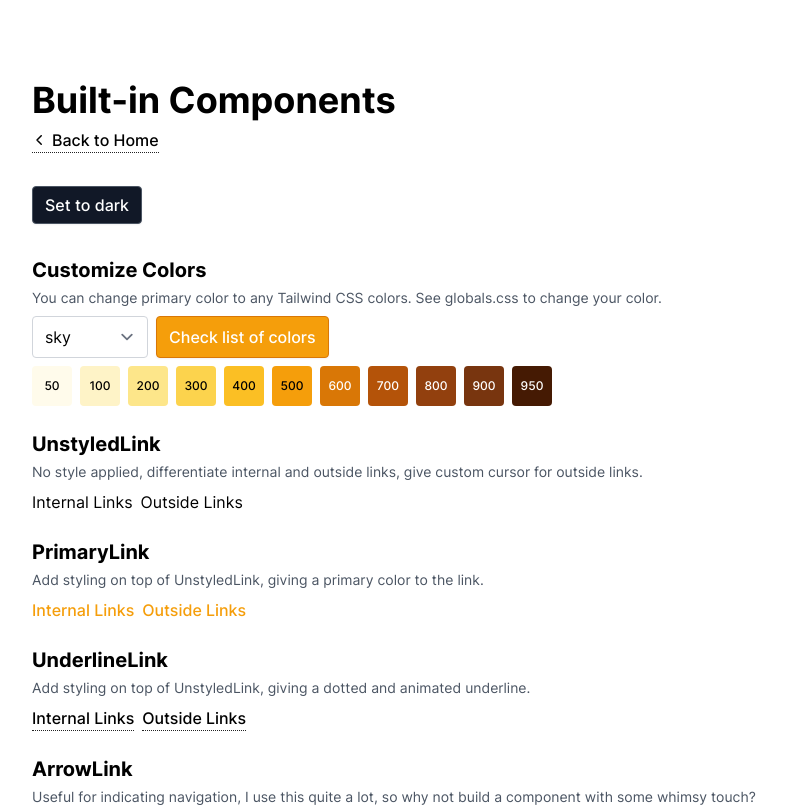
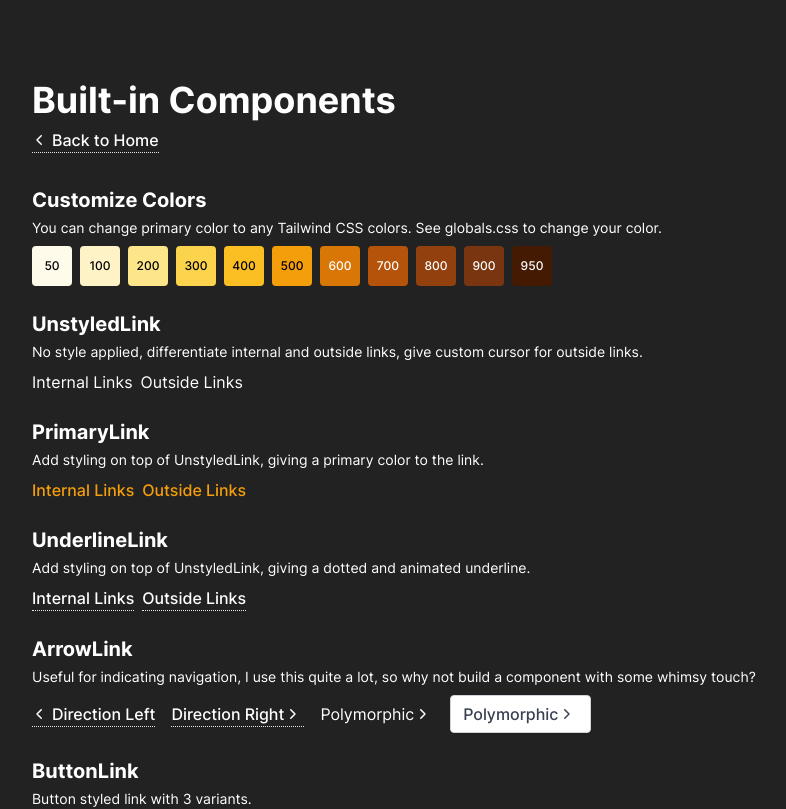
Before and after one commit to SotSF/sotsf-website, a Next.js app: page /components in a window 1280 px wide. Shown: the top 809 px of the page, without its empty margins (58-844 px from the left). Built offline with nearby package versions, Linux system fonts and the light colour scheme.

Commit message:
feat: default to dark mode

```diff
--- a/src/app/components/page.tsx
+++ b/src/app/components/page.tsx
@@ -22,17 +22,10 @@ import UnstyledLink from '@/components/links/UnstyledLink';
 import NextImage from '@/components/NextImage';
 import Skeleton from '@/components/Skeleton';
 
-type Color = (typeof colorList)[number];
-
 export default function ComponentPage() {
-  const [mode, setMode] = React.useState<'dark' | 'light'>('light');
-  const [color, setColor] = React.useState<Color>('sky');
-  function toggleMode() {
-    return mode === 'dark' ? setMode('light') : setMode('dark');
-  }
-
-  const textColor = mode === 'dark' ? 'text-gray-300' : 'text-gray-600';
-
+  const mode = 'dark';
+  const color = 'amber';
+  const textColor = 'text-white';
   return (
     <main>
       <section
@@ -49,16 +42,6 @@ export default function ComponentPage() {
             Back to Home
           </ArrowLink>
 
-          <div className='mt-8 flex flex-wrap gap-2'>
-            <Button
-              onClick={toggleMode}
-              variant={mode === 'dark' ? 'light' : 'dark'}
-            >
-              Set to {mode === 'dark' ? 'light' : 'dark'}
-            </Button>
-            {/* <Button onClick={randomize}>Randomize CSS Variable</Button> */}
-          </div>
-
           <ol className='mt-8 space-y-6'>
             <li className='space-y-2'>
               <h2 className='text-lg md:text-xl'>Customize Colors</h2>
@@ -66,30 +49,7 @@ export default function ComponentPage() {
                 You can change primary color to any Tailwind CSS colors. See
                 globals.css to change your color.
               </p>
-              <div className='flex flex-wrap gap-2'>
-                <select
-                  name='color'
-                  id='color'
-                  value={color}
-                  className={clsx(
-                    'block max-w-xs rounded',
-                    mode === 'dark'
-                      ? 'bg-dark border border-gray-600'
-                      : 'border-gray-300 bg-white',
-                    'focus:border-primary-400 focus:ring-primary-400 focus:outline-none focus:ring'
-                  )}
-                  onChange={(e) => setColor(e.target.value as Color)}
-                >
-                  {colorList.map((c) => (
-                    <option key={c} value={c}>
-                      {c}
-                    </option>
-                  ))}
-                </select>
-                <ButtonLink href='https://github.com/theodorusclarence/ts-nextjs-tailwind-starter/blob/main/src/styles/colors.css'>
-                  Check list of colors
-                </ButtonLink>
-              </div>
+
               <div className='flex flex-wrap gap-2 text-xs font-medium'>
                 <div className='bg-primary-50 flex h-10 w-10 items-center justify-center rounded text-black'>
                   50
@@ -207,14 +167,12 @@ export default function ComponentPage() {
                 </ButtonLink>
                 <ButtonLink
                   variant='outline'
-                  isDarkBg={mode === 'dark'}
                   href='https://theodorusclarence.com'
                 >
                   Outline Variant
                 </ButtonLink>
                 <ButtonLink
                   variant='ghost'
-                  isDarkBg={mode === 'dark'}
                   href='https://theodorusclarence.com'
                 >
                   Ghost Variant
@@ -237,12 +195,8 @@ export default function ComponentPage() {
               </p>
               <div className='flex flex-wrap gap-2'>
                 <Button variant='primary'>Primary Variant</Button>
-                <Button variant='outline' isDarkBg={mode === 'dark'}>
-                  Outline Variant
-                </Button>
-                <Button variant='ghost' isDarkBg={mode === 'dark'}>
-                  Ghost Variant
-                </Button>
+                <Button variant='outline'>Outline Variant</Button>
+                <Button variant='ghost'>Ghost Variant</Button>
                 <Button variant='dark'>Dark Variant</Button>
                 <Button variant='light'>Light Variant</Button>
               </div>
@@ -258,16 +212,10 @@ export default function ComponentPage() {
                   variant='outline'
                   leftIcon={Plus}
                   rightIcon={ArrowRight}
-                  isDarkBg={mode === 'dark'}
                 >
                   Icon
                 </Button>
-                <Button
-                  variant='ghost'
-                  leftIcon={Plus}
-                  rightIcon={ArrowRight}
-                  isDarkBg={mode === 'dark'}
-                >
+                <Button variant='ghost' leftIcon={Plus} rightIcon={ArrowRight}>
                   Icon
                 </Button>
                 <Button variant='dark' leftIcon={Plus} rightIcon={ArrowRight}>
@@ -281,10 +229,10 @@ export default function ComponentPage() {
                 <Button size='sm' variant='primary'>
                   Small Size
                 </Button>
-                <Button size='sm' variant='outline' isDarkBg={mode === 'dark'}>
+                <Button size='sm' variant='outline'>
                   Small Size
                 </Button>
-                <Button size='sm' variant='ghost' isDarkBg={mode === 'dark'}>
+                <Button size='sm' variant='ghost'>
                   Small Size
                 </Button>
                 <Button size='sm' variant='dark'>
@@ -308,7 +256,6 @@ export default function ComponentPage() {
                   variant='outline'
                   leftIcon={Plus}
                   rightIcon={ArrowRight}
-                  isDarkBg={mode === 'dark'}
                 >
                   Icon
                 </Button>
@@ -317,7 +264,6 @@ export default function ComponentPage() {
                   variant='ghost'
                   leftIcon={Plus}
                   rightIcon={ArrowRight}
-                  isDarkBg={mode === 'dark'}
                 >
                   Icon
                 </Button>
@@ -344,10 +290,10 @@ export default function ComponentPage() {
                 <Button disabled variant='primary'>
                   Disabled
                 </Button>
-                <Button disabled variant='outline' isDarkBg={mode === 'dark'}>
+                <Button disabled variant='outline'>
                   Disabled
                 </Button>
-                <Button disabled variant='ghost' isDarkBg={mode === 'dark'}>
+                <Button disabled variant='ghost'>
                   Disabled
                 </Button>
                 <Button disabled variant='dark'>
@@ -361,10 +307,10 @@ export default function ComponentPage() {
                 <Button isLoading variant='primary'>
                   Disabled
                 </Button>
-                <Button isLoading variant='outline' isDarkBg={mode === 'dark'}>
+                <Button isLoading variant='outline'>
                   Disabled
                 </Button>
-                <Button isLoading variant='ghost' isDarkBg={mode === 'dark'}>
+                <Button isLoading variant='ghost'>
                   Disabled
                 </Button>
                 <Button isLoading variant='dark'>
@@ -434,28 +380,3 @@ export default function ComponentPage() {
     </main>
   );
 }
-
-const colorList = [
-  'slate',
-  'gray',
-  'zinc',
-  'neutral',
-  'stone',
-  'red',
-  'orange',
-  'amber',
-  'yellow',
-  'lime',
-  'green',
-  'emerald',
-  'teal',
-  'cyan',
-  'sky',
-  'blue',
-  'indigo',
-  'violet',
-  'purple',
-  'fuchsia',
-  'pink',
-  'rose',
-] as const;
--- a/src/app/page.tsx
+++ b/src/app/page.tsx
@@ -1,7 +1,4 @@
 'use client';
-
-import Head from 'next/head';
-import * as React from 'react';
 import '@/lib/env';
 
 import ArrowLink from '@/components/links/ArrowLink';
@@ -21,18 +18,15 @@ import Logo from '~/svg/Logo.svg';
 export default function HomePage() {
   return (
     <main>
-      <Head>
-        <title>Hi</title>
-      </Head>
-      <section className='bg-white'>
+      <section className='bg-dark'>
         <div className='layout relative flex min-h-screen flex-col items-center justify-center py-12 text-center'>
           <Logo className='w-16' />
           <h1 className='mt-4'>Next.js + Tailwind CSS + TypeScript Starter</h1>
-          <p className='mt-2 text-sm text-gray-800'>
+          <p className='mt-2 text-sm'>
             A starter for Next.js, Tailwind CSS, and TypeScript with Absolute
             Import, Seo, Link component, pre-configured with Husky{' '}
           </p>
-          <p className='mt-2 text-sm text-gray-700'>
+          <p className='mt-2 text-sm'>
             <ArrowLink href='https://github.com/theodorusclarence/ts-nextjs-tailwind-starter'>
               See the repository
             </ArrowLink>
@@ -55,7 +49,7 @@ export default function HomePage() {
             />
           </UnstyledLink>
 
-          <footer className='absolute bottom-2 text-gray-700'>
+          <footer className='absolute bottom-2'>
             © {new Date().getFullYear()} By{' '}
             <UnderlineLink href='https://theodorusclarence.com?ref=tsnextstarter'>
               Theodorus Clarence
--- a/src/components/buttons/Button.tsx
+++ b/src/components/buttons/Button.tsx
@@ -30,7 +30,7 @@ const Button = React.forwardRef<HTMLButtonElement, ButtonProps>(
       isLoading,
       variant = 'primary',
       size = 'base',
-      isDarkBg = false,
+      isDarkBg = true,
       leftIcon: LeftIcon,
       rightIcon: RightIcon,
       classNames,
--- a/src/components/buttons/IconButton.tsx
+++ b/src/components/buttons/IconButton.tsx
@@ -30,7 +30,7 @@ const IconButton = React.forwardRef<HTMLButtonElement, IconButtonProps>(
       disabled: buttonDisabled,
       isLoading,
       variant = 'primary',
-      isDarkBg = false,
+      isDarkBg = true,
       icon: Icon,
       classNames,
       ...rest
--- a/src/components/links/ButtonLink.tsx
+++ b/src/components/links/ButtonLink.tsx
@@ -36,7 +36,7 @@ const ButtonLink = React.forwardRef<HTMLAnchorElement, ButtonLinkProps>(
       className,
       variant = 'primary',
       size = 'base',
-      isDarkBg = false,
+      isDarkBg = true,
       leftIcon: LeftIcon,
       rightIcon: RightIcon,
       classNames,
--- a/src/components/links/IconLink.tsx
+++ b/src/components/links/IconLink.tsx
@@ -31,7 +31,7 @@ const IconLink = React.forwardRef<HTMLAnchorElement, IconLinkProps>(
       className,
       icon: Icon,
       variant = 'outline',
-      isDarkBg = false,
+      isDarkBg = true,
       classNames,
       ...rest
     },
--- a/src/styles/globals.css
+++ b/src/styles/globals.css
@@ -38,6 +38,10 @@
     unicode-range: U+0000-00FF, U+0131, U+0152-0153, U+02BB-02BC, U+02C6, U+02DA,
       U+02DC, U+2000-206F, U+2074, U+20AC, U+2122, U+2191, U+2193, U+2212,
       U+2215, U+FEFF, U+FFFD;
+  }
+
+  html {
+    @apply text-gray-300;
   }
 
   .cursor-newtab {
```
